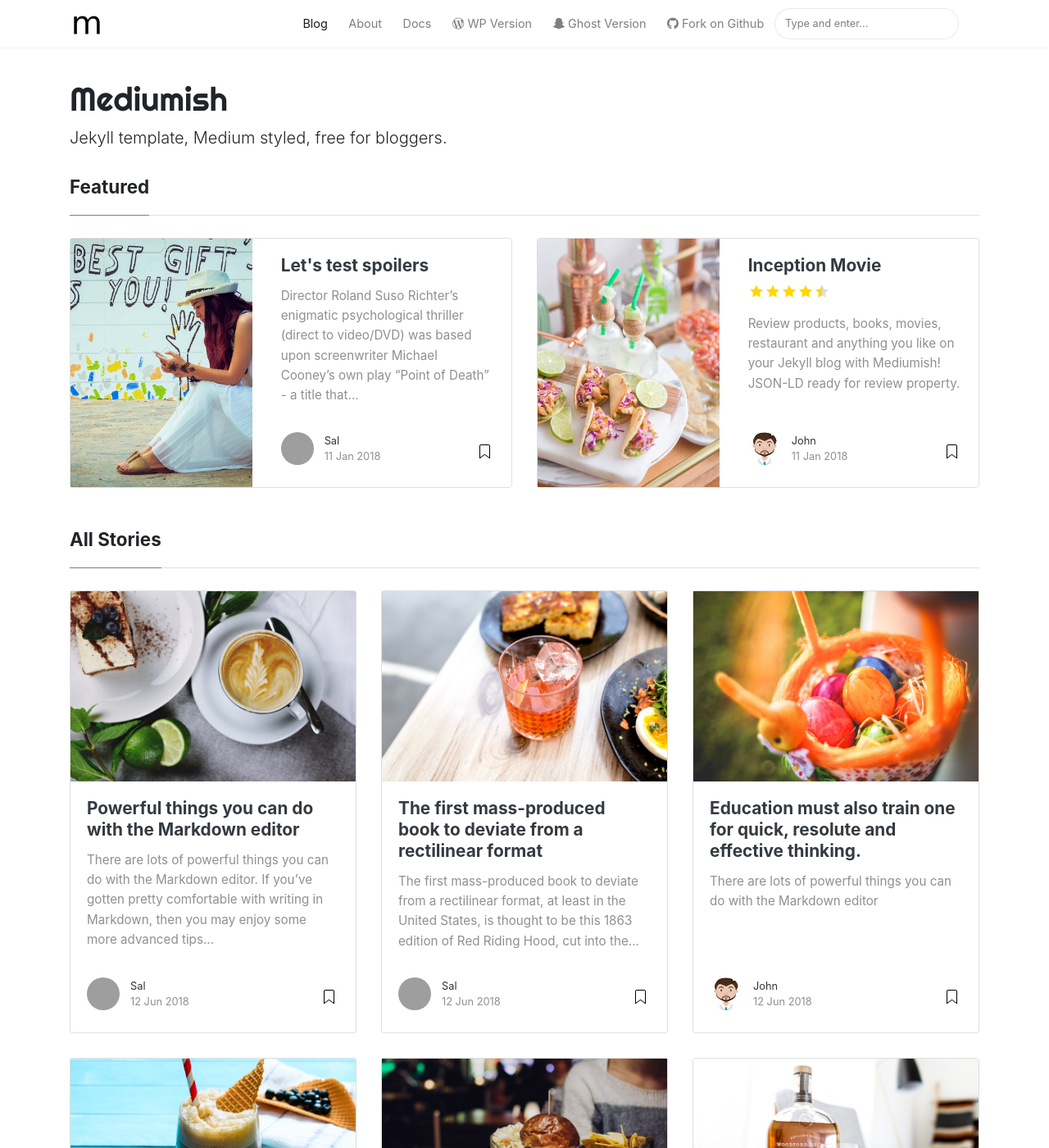
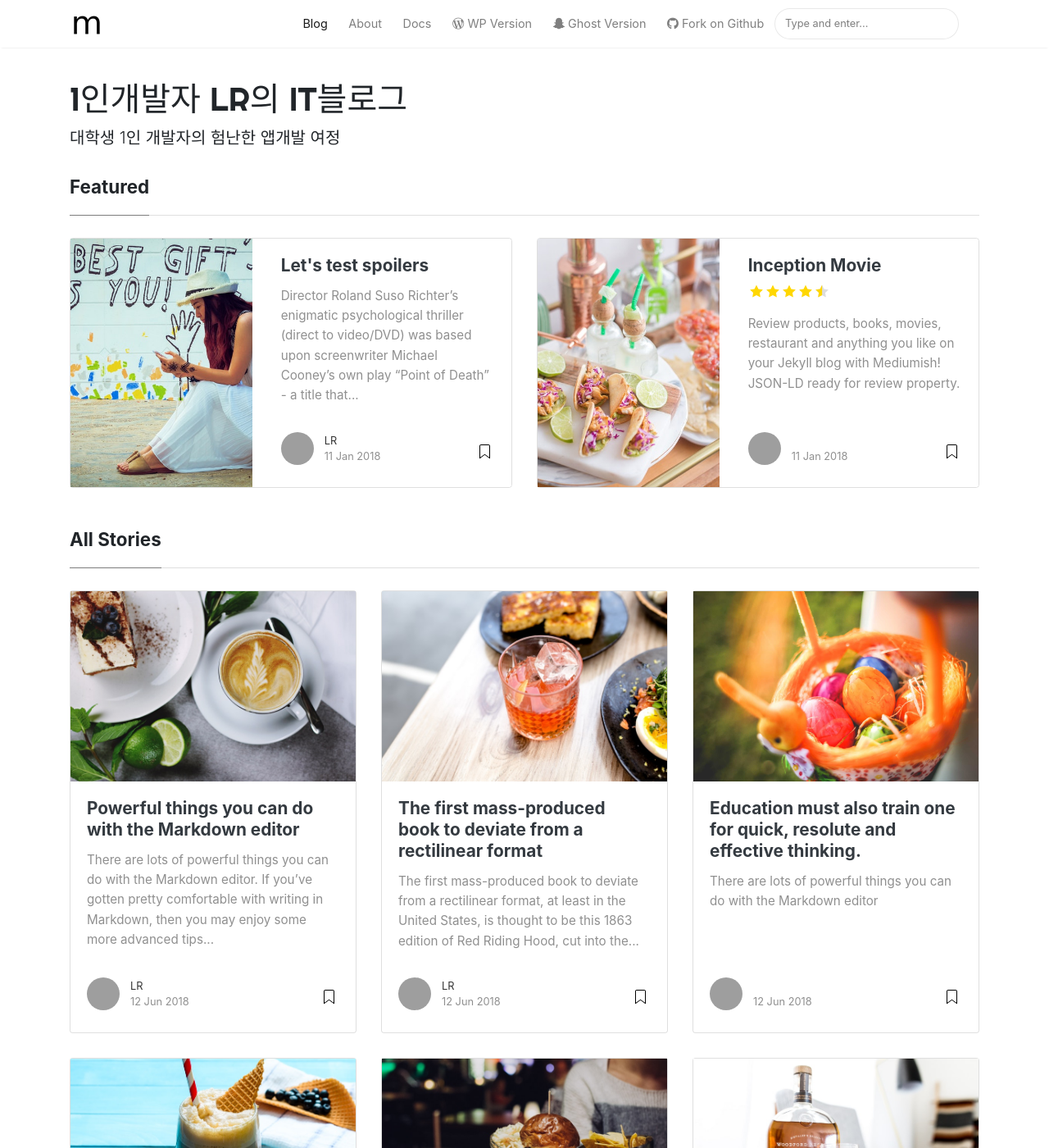
Before and after one commit to yymin1022/yymin1022.github.io, a Jekyll site: the page built from index.html, in a window 1280 px wide and 1400 px high. Shown: the whole window at 82% size. Built offline with Jekyll 4.4.1, drawn with Linux system fonts in a browser that asks for light colours; nearby versions of some CDN libraries; the list of posts is cut into pages by our own code; some of the changed text lies outside the part shown; grey boxes are pictures that could not be loaded.

Commit message:
Update Config : Remove Template DEMO Options

```diff
--- a/_config.yml
+++ b/_config.yml
@@ -1,10 +1,10 @@
 # Site
-name: "Mediumish"
-title: "Mediumish"
-description: "Jekyll template, Medium styled, free for bloggers."
+name: "1인개발자 LR의 IT블로그"
+title: "1인개발자 LR의 IT블로그"
+description: "대학생 1인 개발자의 험난한 앱개발 여정"
 logo: 'assets/images/logo.png'
 favicon: 'assets/images/logo.png'
-baseurl: /mediumish-theme-jekyll
+baseurl: /
 google_analytics: 'UA-46278016-1'
 disqus: 'demowebsite'
 mailchimp-list: 'https://wowthemes.us11.list-manage.com/subscribe/post?u=8aeb20a530e124561927d3bd8&amp;id=8c3d2d214b'
@@ -14,22 +14,13 @@ permalink: /:title/
 # Authors
 authors:
   sal:
-    name: Sal
-    display_name: Sal
+    name: Dev. LR
+    display_name: LR
     gravatar: e56154546cf4be74e393c62d1ae9f9d4
-    email: wowthemesnet@gmail.com
-    web: https://www.wowthemes.net
-    twitter: https://twitter.com/wowthemesnet
-    description: "Author of Mediumish, a Bootstrap Medium styled template available for WordPress, HTML, Ghost and Jekyll. You are currently previewing Jekyll template demo."
-  john:
-    name: John
-    display_name: John
-    avatar: 'assets/images/avatar.png'
-    gravatar: b1cc14991db7a456fcd761680bbc8f81
-    email: wowthemesnet@gmail.com
-    web: https://www.wowthemes.net
-    twitter: https://twitter.com/wowthemesnet
-    description: "This is the author box. Write a short description of the author here. You are currently previewing Mediumish demo, a Jekyll template compatible with Github pages."
+    email: yymin1022@gmail.com
+    web: https://defcon.or.kr
+    twitter: https://twitter.com/yymin1022
+    description: "중앙대학교 소프트웨어학부 19학번 / 대학생 1인 개발자 / 대한민국 공군 ROKAF 체계운영병"
 
 # Plugins
 plugins:
```
